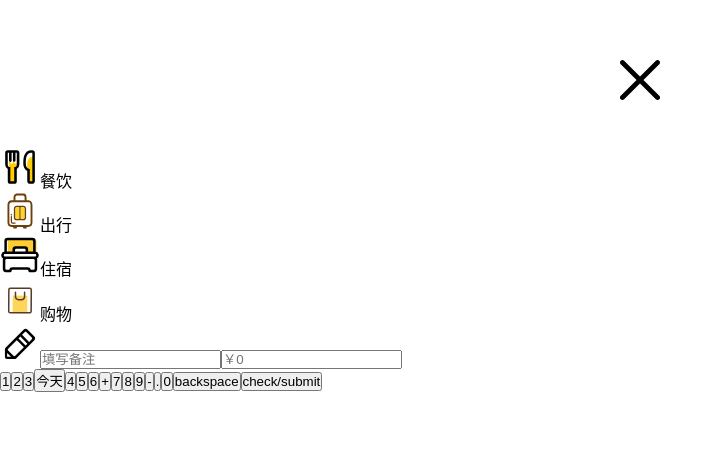
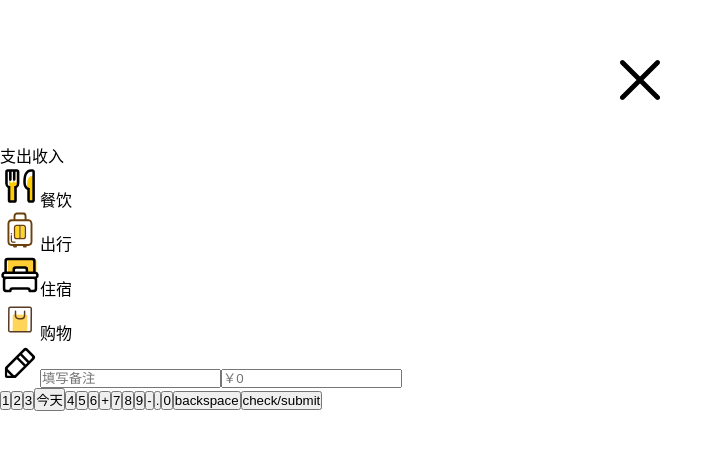
Before and after one commit to ViktorVan22/account-book-react, a React app: page /#/money in a window 1280 px wide. Shown: the top 450 px of the page, without its empty margins (0-723 px from the left). Built offline with nearby package versions, Linux system fonts and the light colour scheme.

Commit message:
重构Money组件

```diff
--- a/src/views/Money.tsx
+++ b/src/views/Money.tsx
@@ -1,51 +1,22 @@
-import React from "react";
-import { Icon } from "components/Icon";
-import { Tag } from "components/Tag";
-import { useNavigate } from "react-router-dom";
+import { CategorySection } from "./money/CategorySection";
+import { KeyboardSection } from "./money/KeyboardSection";
+import { NoteSection } from "./money/NoteSection";
+import { TagsSection } from "./money/TagsSection";
+import { TopSection } from "./money/TopSection";
 
 const Money = () => {
-  const navigate = useNavigate();
-  const onClickCancel = (e: React.MouseEvent) => {
-    console.log(e.currentTarget);
-    // navigate("/home", { replace: true });
-  };
   return (
     <div>
-      <header className="headerOption" onClick={onClickCancel}>
-        <Icon name="cancel" />
+      <header className="headerOption">
+        <TopSection />
       </header>
       <main className="tagList">
-        <ul>
-          <Tag name="dining" tagName="餐饮" />
-          <Tag name="hangout" tagName="出行" />
-          <Tag name="motel" tagName="住宿" />
-          <Tag name="shopping" tagName="购物" />
-        </ul>
+        <CategorySection />
+        <TagsSection />
       </main>
       <footer className="board">
-        <div className="note">
-          <Icon name="pencil" />
-          <input type="text" placeholder="填写备注" />
-          <input type="text" placeholder="￥0" />
-        </div>
-        <div className="keyboard">
-          <button>1</button>
-          <button>2</button>
-          <button>3</button>
-          <button className="date">今天</button>
-          <button>4</button>
-          <button>5</button>
-          <button>6</button>
-          <button className="plusSVG">+</button>
-          <button>7</button>
-          <button>8</button>
-          <button>9</button>
-          <button className="minusSVG">-</button>
-          <button>.</button>
-          <button>0</button>
-          <button className="backspaceSVG">backspace</button>
-          <button className="checkSVG">check/submit</button>
-        </div>
+        <NoteSection />
+        <KeyboardSection />
       </footer>
     </div>
   );
--- /dev/null
+++ b/src/views/money/CategorySection.tsx
@@ -0,0 +1,10 @@
+const CategorySection = () => {
+  return (
+    <ul className="category">
+      <span>支出</span>
+      <span>收入</span>
+    </ul>
+  );
+};
+
+export { CategorySection };
--- /dev/null
+++ b/src/views/money/KeyboardSection.tsx
@@ -0,0 +1,24 @@
+const KeyboardSection = () => {
+  return (
+    <div className="keyboard">
+      <button>1</button>
+      <button>2</button>
+      <button>3</button>
+      <button className="date">今天</button>
+      <button>4</button>
+      <button>5</button>
+      <button>6</button>
+      <button className="plusSVG">+</button>
+      <button>7</button>
+      <button>8</button>
+      <button>9</button>
+      <button className="minusSVG">-</button>
+      <button>.</button>
+      <button>0</button>
+      <button className="backspaceSVG">backspace</button>
+      <button className="checkSVG">check/submit</button>
+    </div>
+  );
+};
+
+export { KeyboardSection };
--- /dev/null
+++ b/src/views/money/NoteSection.tsx
@@ -0,0 +1,13 @@
+import { Icon } from "components/Icon";
+
+const NoteSection = () => {
+  return (
+    <div className="note">
+      <Icon name="pencil" />
+      <input type="text" placeholder="填写备注" />
+      <input type="text" placeholder="￥0" />
+    </div>
+  );
+};
+
+export { NoteSection };
--- /dev/null
+++ b/src/views/money/TagsSection.tsx
@@ -0,0 +1,16 @@
+import { Tag } from "components/Tag";
+
+const TagsSection = () => {
+  return (
+    <main className="tagList">
+      <ul>
+        <Tag name="dining" tagName="餐饮" />
+        <Tag name="hangout" tagName="出行" />
+        <Tag name="motel" tagName="住宿" />
+        <Tag name="shopping" tagName="购物" />
+      </ul>
+    </main>
+  );
+};
+
+export { TagsSection };
--- /dev/null
+++ b/src/views/money/TopSection.tsx
@@ -0,0 +1,14 @@
+import { Icon } from "components/Icon";
+
+const TopSection = () => {
+  const onClickCancel = (e: React.MouseEvent) => {
+    console.log(e.currentTarget);
+  };
+  return (
+    <div onClick={onClickCancel}>
+      <Icon name="cancel" />
+    </div>
+  );
+};
+
+export { TopSection };
```
Also changed, not shown: src/views/money/BoardSection.tsx (added, +11 -0 lines).
